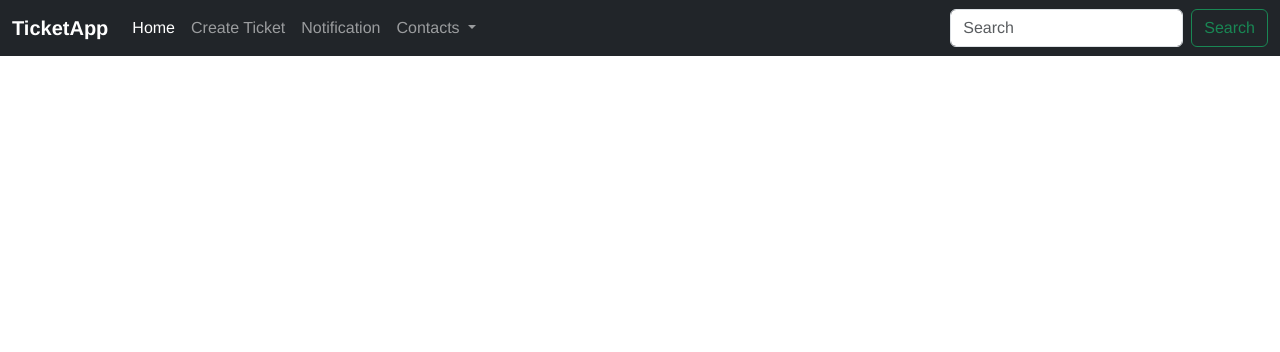
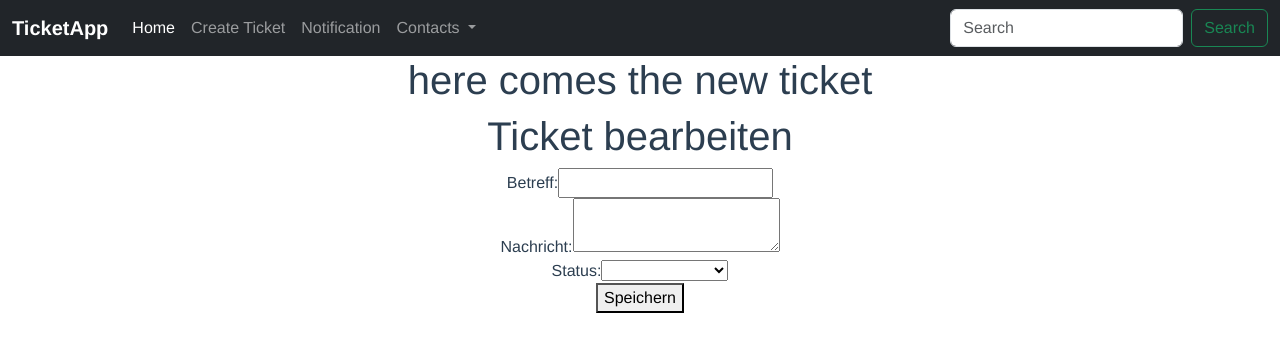
Before and after one commit to KanberZeren/Ticketapp-Frontend, a Vue app: page /bearbeiten/1 in a window 1280 px wide. Shown: the top 352 px of the page. Built offline with nearby package versions, Linux system fonts and the light colour scheme; no server answers.

Commit message:
delete & edit der Tickets im Frontend

```diff
--- a/public/index.html
+++ b/public/index.html
@@ -5,6 +5,7 @@
     <meta http-equiv="X-UA-Compatible" content="IE=edge">
     <meta name="viewport" content="width=device-width,initial-scale=1.0">
     <link rel="icon" href="<%= BASE_URL %>favicon.ico">
+      <link rel="stylesheet" href="https://cdn.jsdelivr.net/npm/bootstrap-icons@1.19.0/font/bootstrap-icons.css">
     <title><%= htmlWebpackPlugin.options.title %></title>
   </head>
   <body>
--- /dev/null
+++ b/src/components/TicketBearbeiten.vue
@@ -0,0 +1,64 @@
+<template>
+  <div>
+    <h1>Ticket bearbeiten</h1>
+    <form @submit.prevent="submitForm">
+      <label for="betreff">Betreff:</label>
+      <input type="text" v-model="editedTicket.betreff" required>
+      <br>
+      <label for="nachricht">Nachricht:</label>
+      <textarea v-model="editedTicket.nachricht" required></textarea>
+      <br>
+      <label for="status">Status:</label>
+      <select v-model="editedTicket.status" required>
+        <option value="GELÖST">Gelöst</option>
+        <option value="OFFEN">Offen</option>
+        <option value="WARTEND">Wartend</option>
+        <option value="IN_BEARBEITUNG">In Bearbeitung</option>
+      </select>
+      <br>
+      <button type="submit">Speichern</button>
+    </form>
+  </div>
+</template>
+
+<script>
+import ticketService from '@/router/ticketService'
+export default {
+  data () {
+    return {
+      editedTicket: {
+        betreff: '',
+        nachricht: '',
+        status: ''
+      }
+    }
+  },
+  created () {
+    this.loadTicket()
+  },
+  methods: {
+    async loadTicket () {
+      try {
+        const ticketId = this.$route.params.id
+        const response = await ticketService.getTicket(ticketId)
+        console.log('Geladene Ticketdaten:', response.data)
+        this.editedTicket = { ...response.data }
+      } catch (error) {
+        console.error('Fehler beim Laden des Tickets:', error)
+      }
+    },
+    async submitForm () {
+      try {
+        const ticketId = this.$route.params.id
+        await ticketService.updateTicket(ticketId, this.editedTicket)
+        this.$router.push({ name: 'TicketListe' })
+      } catch (error) {
+        console.error('Fehler beim Aktualisieren des Tickets:', error)
+      }
+    }
+  }
+}
+</script>
+
+<style>
+</style>
--- a/src/router/index.js
+++ b/src/router/index.js
@@ -1,6 +1,7 @@
 import { createRouter, createWebHistory } from 'vue-router'
 import HomeView from '../views/HomeView.vue'
 import NewTicketView from '../views/NewTicketView.vue'
+import TicketBearbeitenView from '@/views/TicketBearbeitenView.vue'
 import NotificationView from '../views/NotificationView.vue'
 import ItServiceSupportView from '../views/ItServiceSupportView.vue'
 import BackendSupportView from '../views/BackendSupportView.vue'
@@ -36,6 +37,12 @@ const routes = [
     path: '/ServiceCenter',
     name: 'ServiceCenter',
     component: ServiceCenterView
+  },
+  {
+    path: '/bearbeiten/:id',
+    name: 'TicketBearbeitenView',
+    component: TicketBearbeitenView,
+    props: true
   }
 ]
 
--- /dev/null
+++ b/src/views/TicketBearbeitenView.vue
@@ -0,0 +1,17 @@
+<template>
+  <div class="TicketBearbeiten">
+    <h1>here comes the new ticket</h1>
+    <TicketBearbeiten/>
+  </div>
+</template>
+
+<script>
+import TicketBearbeiten from '@/components/TicketBearbeiten.vue'
+export default {
+  name: 'TicketBearbeitenView',
+  components: {
+    TicketBearbeiten
+  }
+}
+
+</script>
```
Also changed, not shown: package.json (+7 -0 lines), 1 other file (tests, documents, lock files or other folders).
